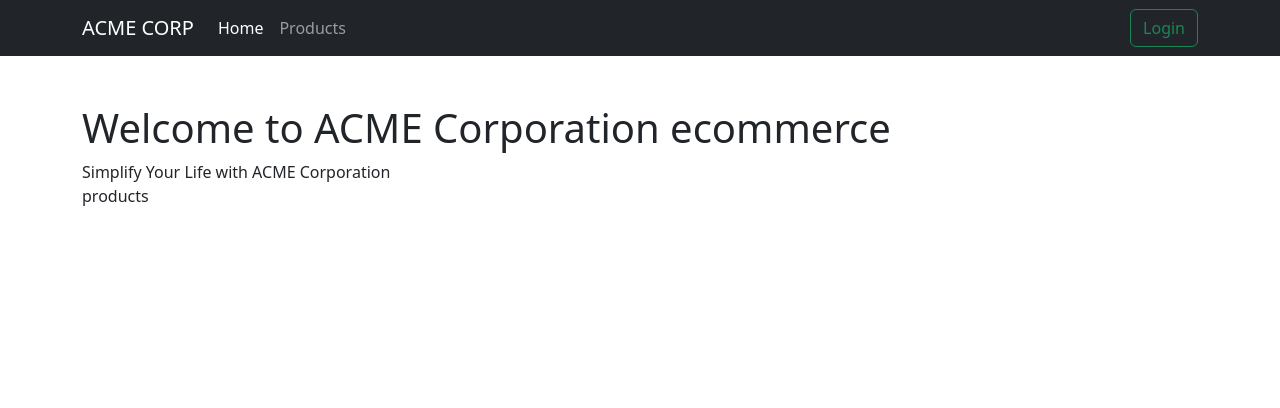
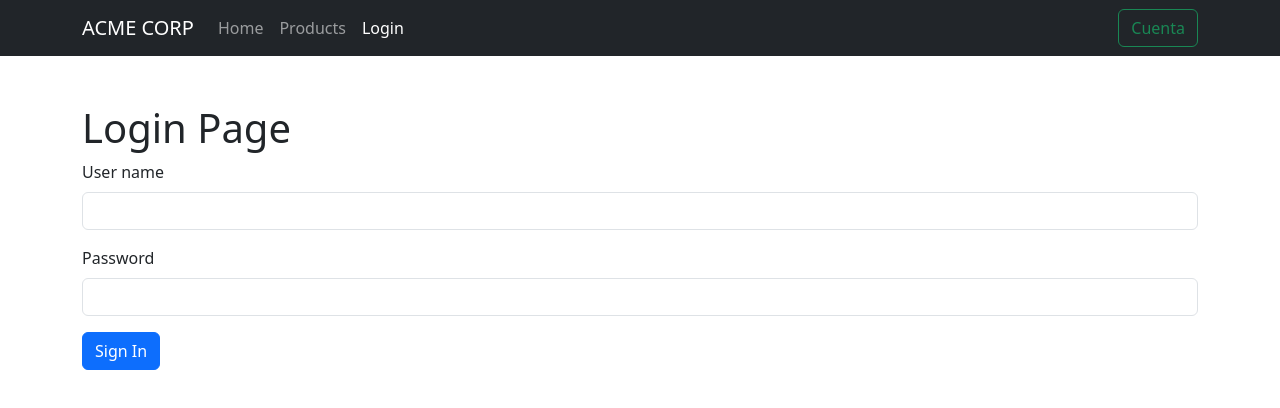
Before and after one commit to Janispamela/ecommerce-acme-frontend, a React (Vite) app: page /login in a window 1280 px wide. Before the commit this address led to /. Shown: the top 408 px of the page. Built offline with nearby package versions, Linux system fonts and the light colour scheme.

Commit message:
LoginPage y auth services completo

```diff
--- a/package.json
+++ b/package.json
@@ -14,7 +14,8 @@
     "bootstrap": "^5.3.3",
     "react": "^18.2.0",
     "react-dom": "^18.2.0",
-    "react-router-dom": "^6.23.0"
+    "react-router-dom": "^6.23.0",
+    "sweetalert2": "^11.6.13"
   },
   "devDependencies": {
     "@types/react": "^18.2.66",
--- a/src/components/Navbar.jsx
+++ b/src/components/Navbar.jsx
@@ -22,10 +22,15 @@ const Navbar = () => {
             Products
           </NavLink>
         </li>
+        <li className="nav-item">
+          <NavLink className="nav-link" aria-current="page" to="/login">
+            Login
+          </NavLink>
+        </li>
       </ul>
       <form className="d-flex" role="search">
         <button className="btn btn-outline-success" type="submit">
-          Login
+          Cuenta
         </button>
       </form>
     </div>
--- /dev/null
+++ b/src/context/AuthContext.js
@@ -0,0 +1,5 @@
+import { createContext } from "react";
+
+const AuthContext = createContext();
+
+export default AuthContext;
--- /dev/null
+++ b/src/pages/LoginPage.jsx
@@ -0,0 +1,71 @@
+import { loginService } from "../services/authServices";
+import { useState } from "react";
+
+const initForm = {
+    user_name: "",
+    password: "",
+  };
+
+const LoginPage = () => {
+
+    const [form, setForm] = useState(initForm);
+
+    const handleIniciarSesion = async (e) => {
+
+        e.preventDefault();
+
+    //    console.log(form);
+
+        try {
+            const resp = await loginService(form);
+            console.log(resp.data.data);
+        } catch (error) {
+            console.log(error.response.data.msg);
+        }
+    };
+
+    const handleChange = (e) => {
+
+        setForm(
+          {
+            ...form,
+            [e.target.name]: e.target.value,
+          }
+        );
+
+    };
+
+    return (
+      <>
+        <header className="row col">
+          <h1>Login Page</h1>
+        </header>
+        <main className="row">
+          <article className="col">
+            <form onSubmit={handleIniciarSesion}>
+            <div className="mb-3">
+                <label htmlFor="inputUserName" className="form-label">
+                    User name
+                </label>
+                <input type="text" className="form-control" id="inputUserName" name="user_name" value={form.user_name} onChange={handleChange}/>
+
+            </div>
+            <div className="mb-3">
+                <label htmlFor="inputPassword" className="form-label">
+                    Password
+                </label>
+                <input type="password" className="form-control" id="inputPassword" name="password" value={form.password} onChange={handleChange}/>
+            </div>
+
+            <button type="submit" className="btn btn-primary">
+                Sign In
+            </button>
+            </form>
+
+          </article>
+        </main>
+      </>
+    );
+  };
+
+  export default LoginPage;
--- /dev/null
+++ b/src/pages/RegisterPage.jsx
@@ -0,0 +1,87 @@
+import { useState, useContext } from "react";
+import AuthContext from "../context/AuthContext";
+
+const initForm = {
+  user_name: "",
+  password: "",
+};
+
+const RegisterPage = () => {
+  const { user, registrarUsuario } = useContext(AuthContext);
+
+  const [form, setForm] = useState(initForm);
+  // const [user, setUser] = useState({});
+
+  const handleInciarSesion = async (e) => {
+    e.preventDefault();
+
+    await registrarUsuario(form);
+
+    // console.log(form);
+
+    // try {
+    //   // const resp = await registerService(form);
+    //   // // console.log(resp.data.data);
+    //   // setUser(resp.data.data);
+    // } catch (error) {
+    //   console.log(error.response.data.msg);
+    // }
+  };
+
+  const handleChange = (e) => {
+    setForm({
+      ...form,
+      [e.target.name]: e.target.value,
+    });
+  };
+
+  return (
+    <>
+      <header className="row col">
+        <h1>Register Page</h1>
+      </header>
+      <main className="row">
+        <article className="col">
+          <form onSubmit={handleInciarSesion}>
+            <div className="mb-3">
+              <label htmlFor="inputUserName" className="form-label">
+                User name
+              </label>
+              <input
+                type="text"
+                className="form-control"
+                id="inputUserName"
+                name="user_name"
+                value={form.user_name}
+                onChange={handleChange}
+              />
+            </div>
+            <div className="mb-3">
+              <label htmlFor="inputPassword" className="form-label">
+                Password
+              </label>
+              <input
+                type="password"
+                className="form-control"
+                id="inputPassword"
+                name="password"
+                value={form.password}
+                onChange={handleChange}
+              />
+            </div>
+            <button type="submit" className="btn btn-primary">
+              Registrar Usuario
+            </button>
+          </form>
+        </article>
+      </main>
+      <section className="row">
+        <article className="col">
+          <pre>{JSON.stringify(user, null, 2)}</pre>
+        </article>
+      </section>
+    </>
+  );
+};
+
+export default RegisterPage;
--- a/src/router/AppRouter.jsx
+++ b/src/router/AppRouter.jsx
@@ -2,6 +2,8 @@ import { BrowserRouter, Routes, Route, Navigate } from "react-router-dom"
 import HomePage from "../pages/HomePage"
 import ProductsPage from "../pages/ProductsPage"
 import ProductPage from "../pages/ProductPage"
+import LoginPage from "../pages/LoginPage";
+import RegisterPage from "../pages/RegisterPage";
 import Navbar from "../components/Navbar"
 
 const AppRouter = () => {
@@ -13,6 +15,8 @@ const AppRouter = () => {
             <Route path="/" element={<HomePage />} />
             <Route path="/products" element={<ProductsPage />} />
             <Route path="/products/:id" element={<ProductPage />} />
+            <Route path="/login" element={<LoginPage />} />
+            <Route path="/register" element={<RegisterPage />} />
 
             <Route path="/*" element={<Navigate to="/" />} />
         </Routes>
--- /dev/null
+++ b/src/services/authServices.js
@@ -0,0 +1,18 @@
+import axios from "axios";
+
+const loginService = async (form) => {
+
+//const form = {
+//  user_name: "jsmith",
+//  password: "password123",
+//};
+
+    const resp = await axios.post(
+        "https://ecommerce-acme-backend.onrender.com/auth/iniciar_sesion",
+        form
+    );
+
+ return resp;
+};
+
+export { loginService };
--- a/src/services/productsServices.js
+++ b/src/services/productsServices.js
@@ -10,7 +10,7 @@ const getProductsService = async () => {
 
 const getProductService = async (id) => {
     //const resp = await axios.get(
-    //     `https://ecommerce-acme-backend.onrender.com/products/${id}`);
+   //      "https://ecommerce-acme-backend.onrender.com/products/664007e9f4ce697eef1c45d9");
     // return resp;
     const resp = await axios.get(
          `${URL}/${id}`);
```
Also changed, not shown: 2 other files (tests, documents, lock files or other folders).
